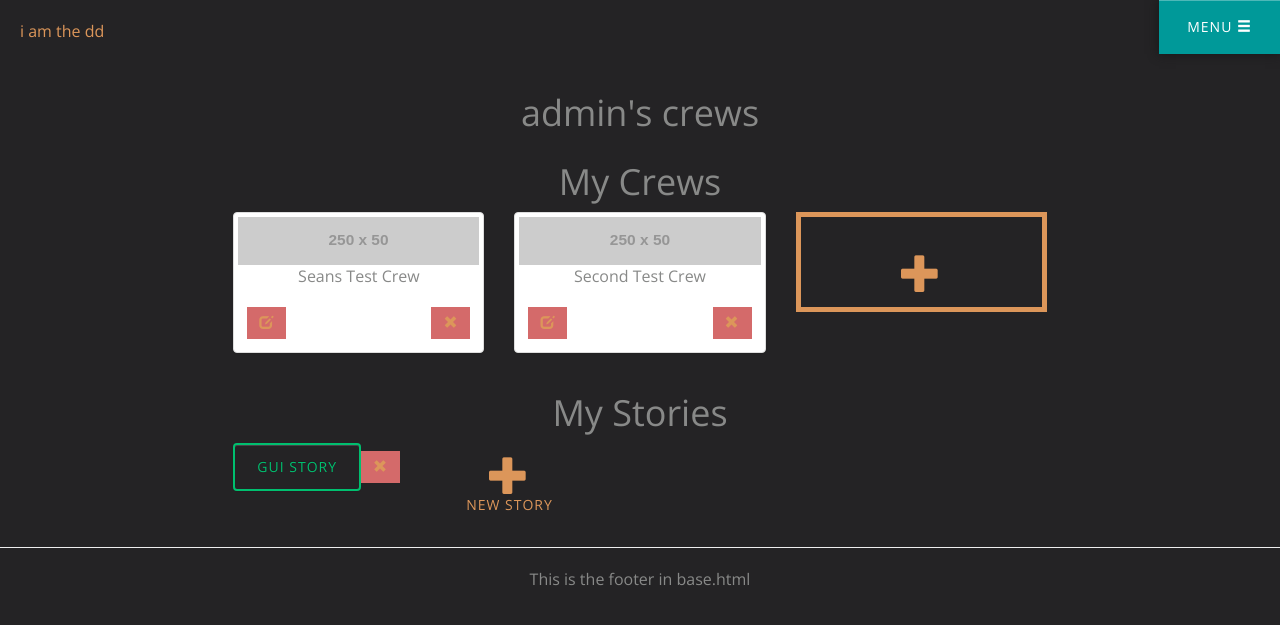
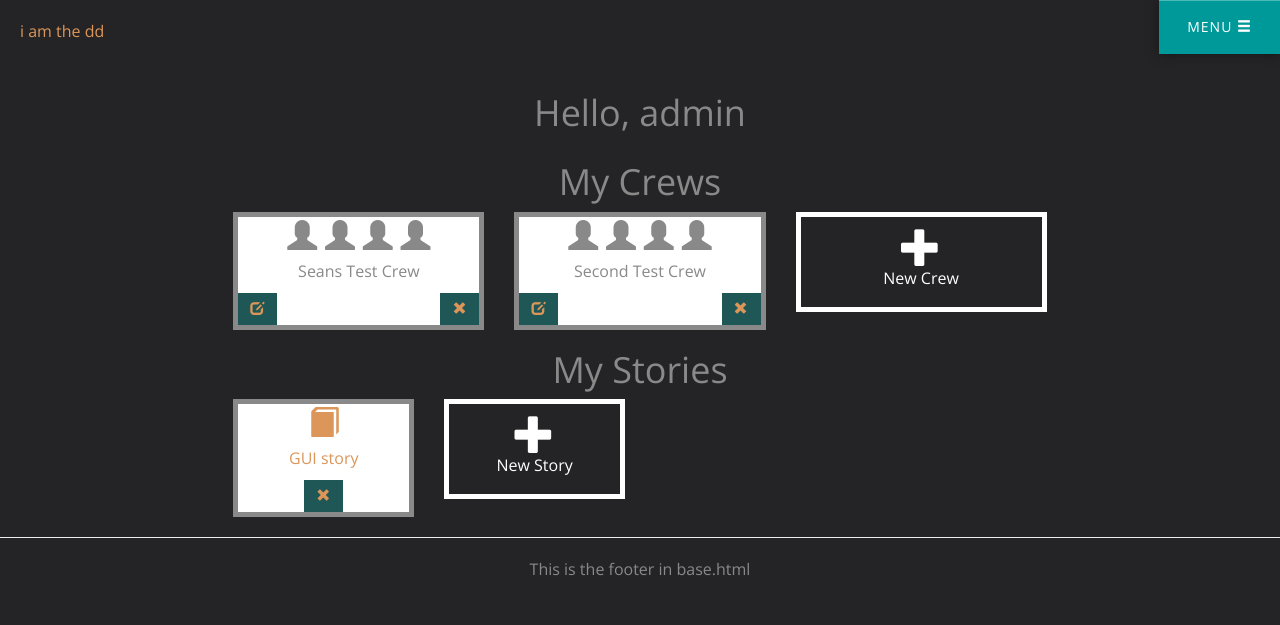
Before and after one commit to malone5/iamthedd, a Django app: page /mycrews/ in a window 1280 px wide. Shown: the top 625 px of the page. Run offline with Django 3.2, Linux system fonts and the light colour scheme; a user stored in the database is signed in; data comes from the database, SQL or seed files in the repository; both versions use the stored data as it was after the commit; grey boxes labelled with a size stand in for pictures from a placeholder-image service; some libraries are stand-ins or nearby versions.

Commit message:
adjusted layout  on mycrews page.

```diff
--- a/dd_app/static/dd_app/css/main.css
+++ b/dd_app/static/dd_app/css/main.css
@@ -40,6 +40,15 @@ nav .btn-default {
   padding: 20px;
 }
 
+.crew-page i:hover {
+  color: #1E5755;
+}
+
+
+.btn{
+  background-color: #1E5755;
+}
+
 .btn-start {
   font-weight: 700;
 }
@@ -61,25 +70,53 @@ nav .btn-default {
   width: 100%;
 }
 
-.new-crew {
+.new {
   display: block;
   height: 100px;
   width: 100%;
   background: transparent;
   border-style: solid;
   border-width: 5px;
+  color: white;
 }
+
 
 .glyphicon-plus {
   display: block;
   text-align: center;
-  top: 40%;
+  top: 10px;
   font-size: 40px;
   margin: 0;
+  height: 100%;
+  width: 100%;
 
 }
 
+.thumb{
+  height: 100%;
+  width: 100%;
+  border-style: solid;
+  border-width: 5px;
+  background-color: white;
+}
 
+
+.crew-thumb{
+  height: 100%;
+  width: 100%;
+  border-style: solid;
+  border-width: 5px;
+  background-color: white;
+}
+
+.story-thumb {
+  display: block;
+  text-align: center;
+}
+
+.mycrews-icon {
+  font-size: 30px;
+}
 
 
 
--- a/dd_app/templates/dd_app/mycrews.html
+++ b/dd_app/templates/dd_app/mycrews.html
@@ -4,33 +4,41 @@
 
 {% if user %}
 <div class="row">
-	<h1 class="text-center">{{user.username}}'s crews</h1>
+	<h1 class="text-center">Hello, {{user.username}}</h1>
 </div>
 {% endif %}
 
-<div class="row">
+<div class="row crew-page">
 	<h1 class="text-center">My Crews</h1>
 	<div class="col-md-8 col-md-offset-2">
 	{% if crews %}
 		{% for crew in crews %}
 		<div class="col-xs-6 col-md-4">
-		    <div href="{% url 'dd_app:crew' crew.id %}" class="thumbnail">
-		    	<img class="img-responsive" src="http://placehold.it/250x50" alt="Crew picture here">
+		    <div href="{% url 'dd_app:crew' crew.id %}" class="thumb">
+		    	<div  class="text-center mycrews-icon">
+		    		<i class="glyphicon glyphicon-user"></i>
+		    		<i class="glyphicon glyphicon-user"></i>
+		    		<i class="glyphicon glyphicon-user"></i>
+		    		<i class="glyphicon glyphicon-user"></i>
+		   		</div>
 		    	<p class="text-center"> {{ crew.crew_name }}</p>
 		    	<div class="caption">
 		    		<a href="{% url 'dd_app:crew' crew_id=crew.id %}"><button class="btn sharp" title="Edit"><i class="glyphicon glyphicon-edit"></i></button></a>
-		    		<a href="{% url 'dd_app:delete_crew' crew.id %}"><button class="btn sharp pull-right" title="Delete"><i class="glyphicon glyphicon-remove "></i></button></a>
+		    		<a href="{% url 'dd_app:delete_crew' crew.id %}">
+		    			<button class="btn sharp pull-right" title="Delete"><i class="glyphicon glyphicon-remove "></i></button>
+		    		</a>
 		    	</div>
 		   	</div>
 		</div>
 		{% endfor %}
 	{% else %}
-	 You have no crews at the momment
+	 <p>You have no crews at the momment</p>
 	{% endif %}
 		<a href="{% url 'dd_app:create_crew' %}" title="Create New Crew">
 			<div class="col-xs-6 col-md-4">
-				<div  class="new-crew">
-		    		<i class="glyphicon glyphicon-plus"></i>
+				<div  class="new">
+		    		<p><i class="glyphicon glyphicon-plus"></i></p>
+		    		<p class="text-center">New Crew</p>
 		   		</div>
 			</div>
 		</a>
@@ -43,21 +51,33 @@
 	{% if stories %}
 		{% for story in stories %}
 		<div class="col-xs-6 col-md-3">
-
-				<a class="btn btn-success outline" href="{% url 'dd_app:story' story.id %}">{{ story.story_name }}
-				<a href="{% url 'dd_app:delete_story' story.id %}"><span class="btn sharp" title="Delete"><i class="glyphicon glyphicon-remove "></i></span></a>
-				</a>
+			<a href="{% url 'dd_app:story' story.id %}">
+			<div href="{% url 'dd_app:story' story.id %}" class="thumb">
+		    	<div  class="text-center mycrews-icon">
+		    		<i class="glyphicon glyphicon-book"></i>
+		   		</div>
+		    	<p class="text-center"> {{ story.story_name }}</p>
+		    	<div class="caption">
+		    		<a href="{% url 'dd_app:delete_story' story.id %}" class="text-center story-thumb">
+		    			<button class="btn sharp" title="Delete"><i class="glyphicon glyphicon-remove "></i></button>
+		    		</a>
+		    	</div>
+		   	</div>
+		   	</a>
 
 		</div>
 		{% endfor %}
 	{% else %}
-	 You have no stories at the momment
+	 <p>You have no stories at the momment</p>
 	{% endif %}
 		<a href="{% url 'dd_app:create_story' %}" title="Create New Story">
-			<div class="col-xs-6 col-md-4">
-				<div  class="btn outline new-story">
-		    		<i class="glyphicon glyphicon-plus"></i>New Story
+			<div class="col-xs-6 col-md-3">
+
+				<div  class="new">
+		    		<p><i class="glyphicon glyphicon-plus"></i></p>
+		    		<p class="text-center">New Story</p>
 		   		</div>
+
 			</div>
 		</a>
 	</div>
```
Also changed, not shown: db.sqlite3.
